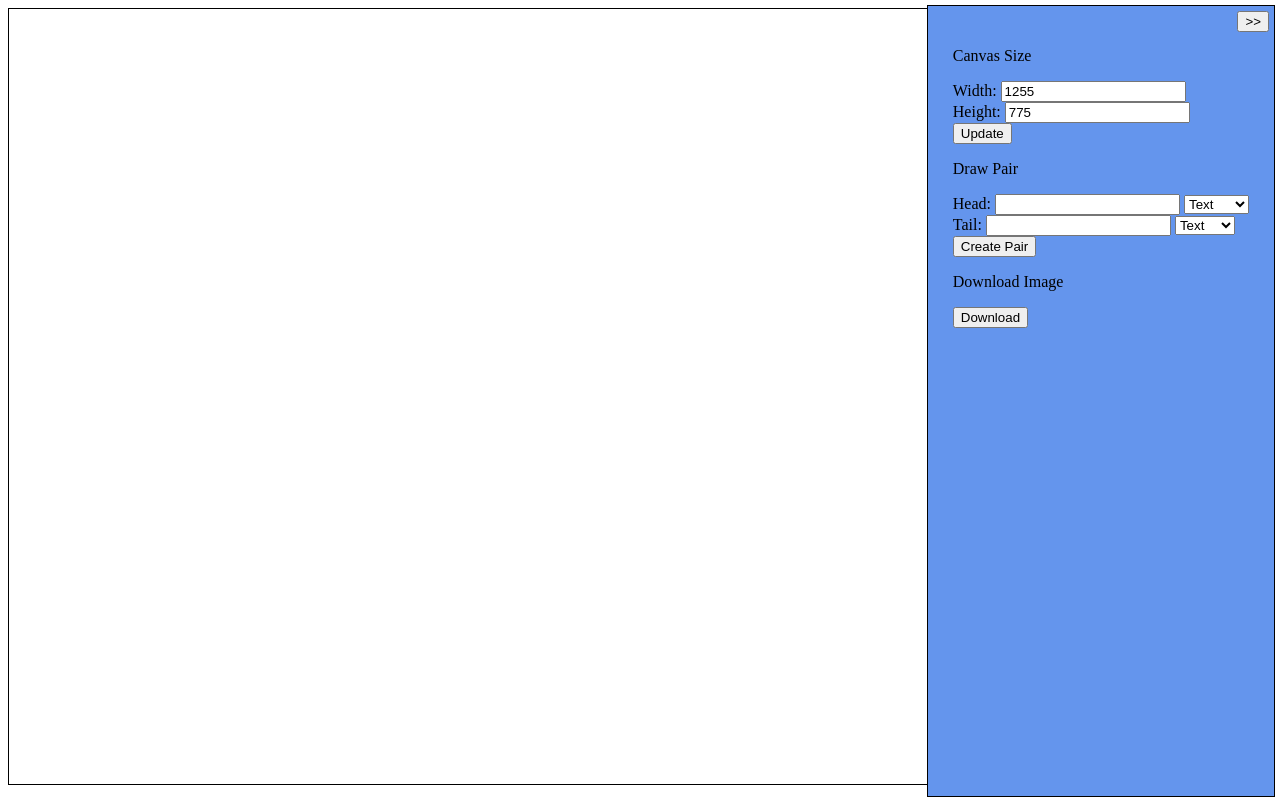
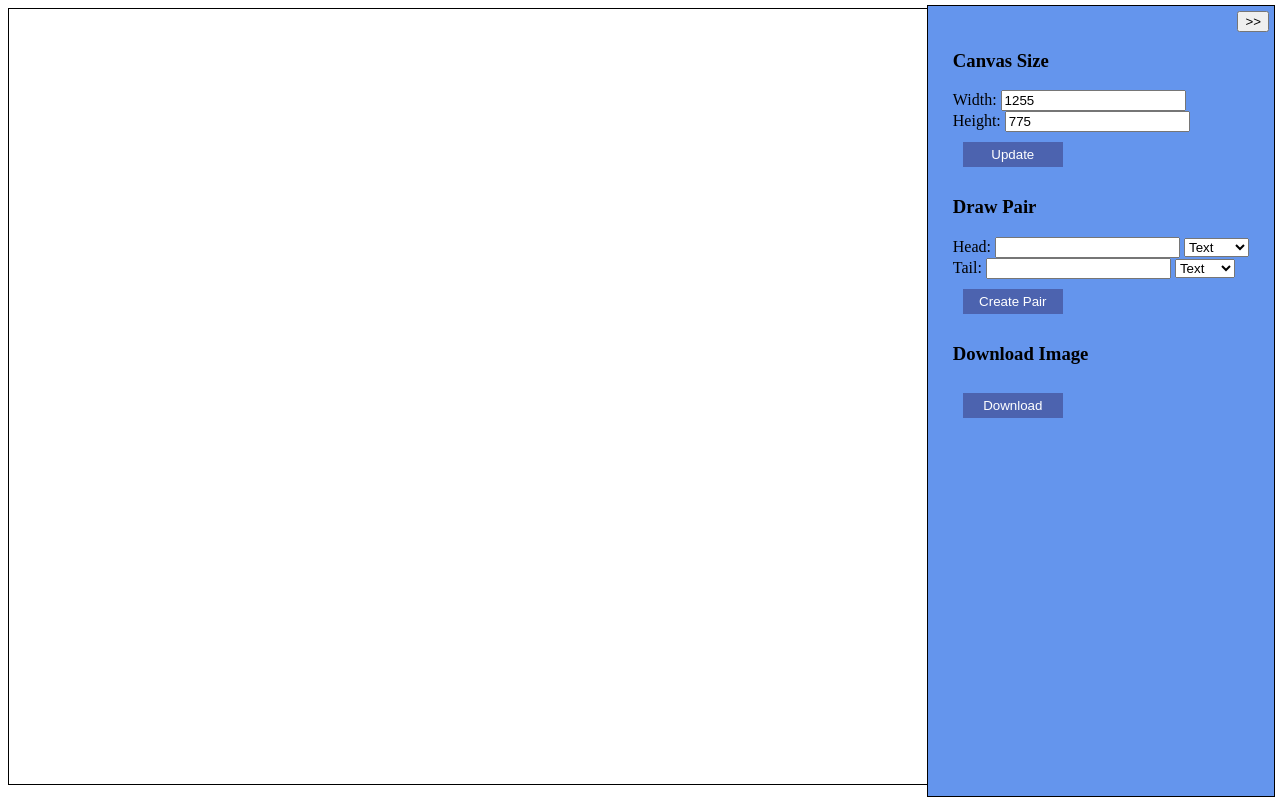
Before and after one commit to samuelfangjw/box-and-pointer, a plain HTML site: page index.html in a window 1280 px wide. Drawn offline with Linux system fonts and the light colour scheme.

Commit message:
change header and button style

```diff
--- a/index.html
+++ b/index.html
@@ -20,16 +20,16 @@
       <option value="black">Black</option>
     </select> -->
 
-    <p>Canvas Size</p>
+    <h3 class="section-header">Canvas Size</h3>
     <label for="width">Width:</label>
     <input type="number" id="width"/>
     <br/>
     <label for="height">Height:</label>
     <input type="number" id="height"/>
     <br/>
-    <button onclick="changeSize()">Update</button>
+    <button class="button" onclick="changeSize()">Update</button>
 
-    <p>Draw Pair</p>
+    <h3 class="section-header">Draw Pair</h3>
     <label for="head">Head:</label>
     <input type="text" id="head"/>
     <select name="headSelect" id="headSelect">
@@ -52,10 +52,10 @@
 
     <br/>
 
-    <button onclick="createPair()">Create Pair</button>
+    <button class="button" onclick="createPair()">Create Pair</button>
 
-    <p>Download Image</p>
-    <button id="download" onclick="downloadImage()">Download</button>
+    <h3 class="section-header">Download Image</h3>
+    <button class="button" id="download" onclick="downloadImage()">Download</button>
   </div>
   <script src="jquery.min.js"></script>
   <script src="jcanvas.min.js"></script>
--- a/style.css
+++ b/style.css
@@ -27,3 +27,18 @@
   top: 10px;
   right: 10px;
 }
+
+.button {
+  position: relative;
+  background-color: #4c63af;
+  border: none;
+  margin: 10px;
+  color: #FFFFFF;
+  padding: 5px;
+  width: 100px;
+  text-align: center;
+  transition-duration: 0.4s;
+  text-decoration: none;
+  overflow: hidden;
+  cursor: pointer;
+}
```
